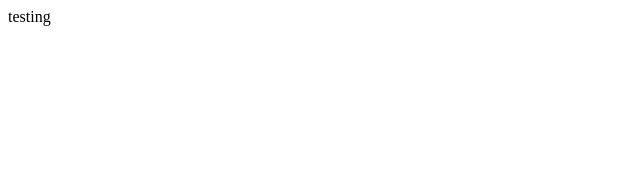
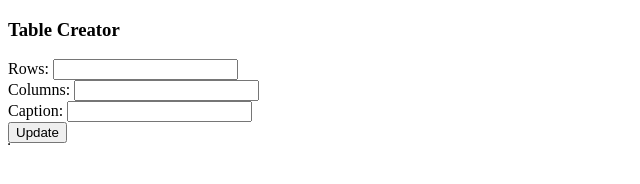
Before and after one commit to courtneymcallister/table-creator, a website: page public/html/index.html in a window 1280 px wide. Shown: the whole page, without its empty margins (0-640 px from the left). Drawn offline with Linux system fonts and the light colour scheme.

Commit message:
Made a very basic table creator. User can input rows, columns, and a caption

```diff
--- a/public/html/index.html
+++ b/public/html/index.html
@@ -3,8 +3,25 @@
   <head>
     <meta charset="utf-8">
     <title>Table Creator</title>
+    <link rel="stylesheet" href="/css/main.css">
   </head>
   <body>
-    testing
+    <h3>Table Creator</h3>
+    <div class="userInputs">
+      <label>Rows: </label><input type="number" id="rows" value=""><br>
+      <label>Columns: </label><input type="number" id="cols" value=""><br>
+      <label>Caption: </label><input type="text" id="caption" value=""><br>
+      <button type="button" onclick='updateTable()'>Update</button>
+    </div>
+
+    <!-- Start of Table -->
+    <div class="preview">
+      <table id='table' border="1px">
+
+      </table>
+    </div>
+    <!-- End of Table -->
+
+    <script src="/js/app.js"></script>
   </body>
 </html>
--- a/public/js/app.js
+++ b/public/js/app.js
@@ -0,0 +1,22 @@
+function updateTable(){
+  var table = document.getElementById('table');
+
+  //get user inputs
+  var rows = document.getElementById('rows').value;
+  var cols = document.getElementById('cols').value;
+  var caption = document.getElementById('caption').value;
+
+  //add rows and columns
+  for(var i = 0; i < rows; i++){
+    var newRow = table.insertRow(i);
+    for(var j = 0; j < cols; j++){
+      var newCell = newRow.insertCell(j);
+      newCell.appendChild(document.createTextNode(`cell ${i} - ${j}`))
+    }
+  }
+
+  //add caption (optional)
+  var newCaption = table.createCaption();
+  newCaption.innerHTML = `${caption}`;
+
+}
```
